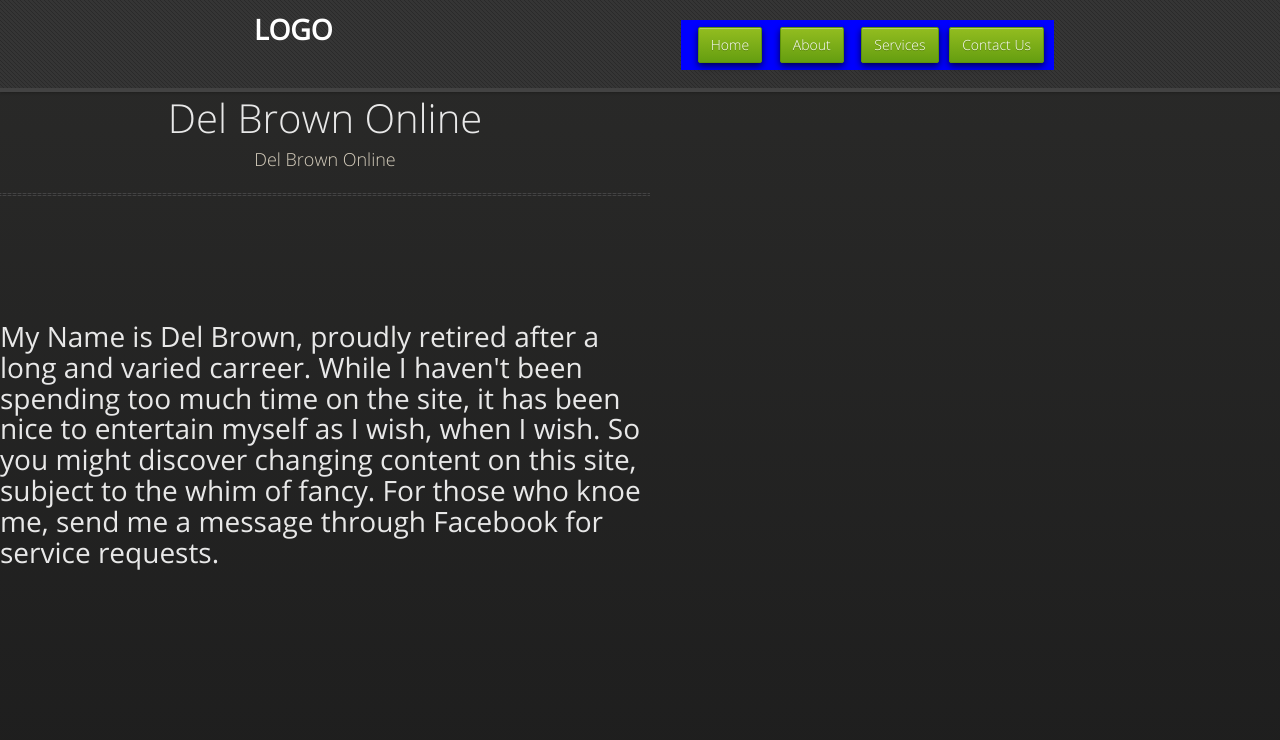
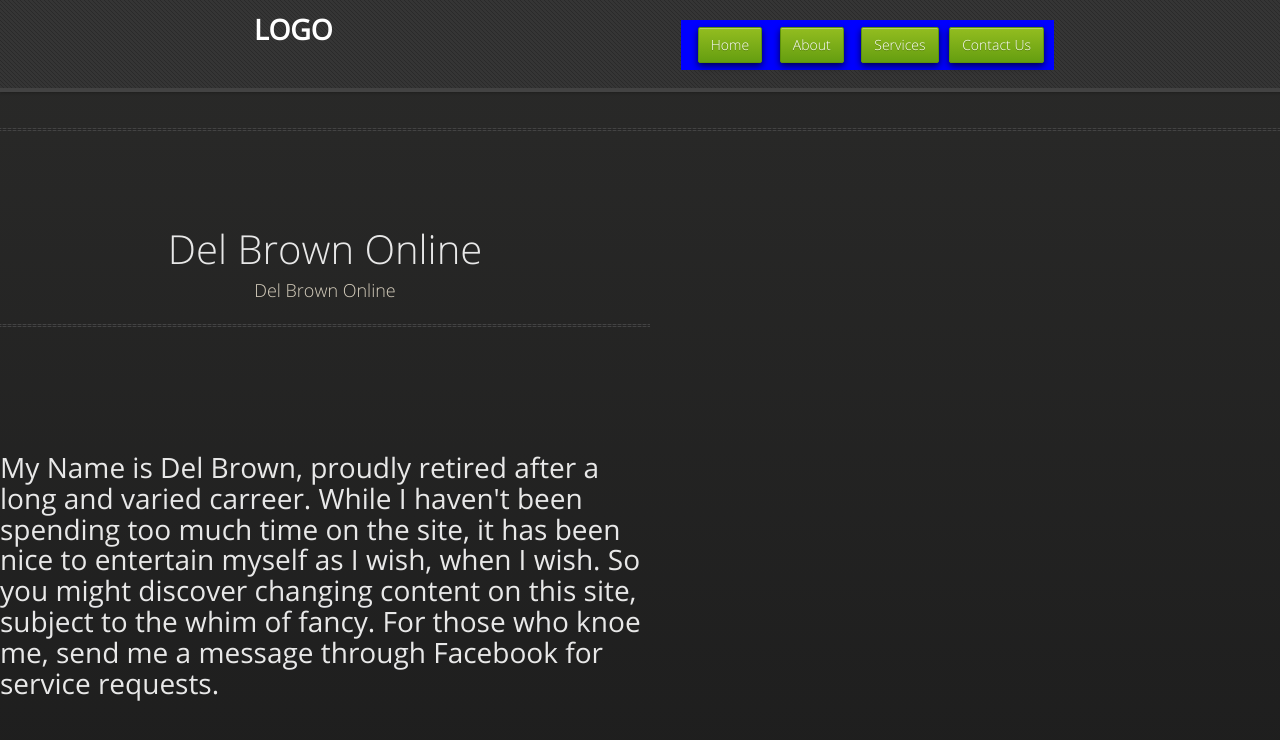
Before and after one commit to delonline/delonline.github.io, a Jekyll site: the page built from index.html, in a window 1280 px wide. Shown: the top 740 px of the page. Built offline with Jekyll 4.4.1, drawn with Linux system fonts in a browser that asks for light colours; nearby versions of some CDN libraries.

Commit message:
Update default.html

```diff
--- a/_layouts/default.html
+++ b/_layouts/default.html
@@ -1,16 +1,14 @@
 <!DOCTYPE html>
     <html>
-
-
 <head>
     <meta charset="utf-8">
     <meta http-equiv="X-UA-Compatible" content="chrome=1">
     <title>{{page.title }}</title>
-    <link rel="stylesheet" href="stylesheets/css.css">
     <link rel="stylesheet" href="stylesheets/styles.css">
     <link rel="stylesheet" href="stylesheets/pygment_trac.css">
+    <link rel="stylesheet" href="stylesheets/css.css">
     <script src="https://ajax.googleapis.com/ajax/libs/jquery/1.7.1/jquery.min.js"></script>
-    <!--<script src="javascripts/respond.js">-->
+    <script src="javascripts/respond.js">
     <script src="javascripts/js.js">
     </script>
     <!--[if lt IE 9]>
@@ -19,7 +17,7 @@
     <!--[if lt IE 8]>
     <link rel="stylesheet" href="stylesheets/ie.css">
     <![endif]-->
-    <meta name="viewport" content="width=device-width, initial-scale=1, user-scalable=no">
+    <meta name="viewport" content="width=device-width, initial-scale=1, user-scalable=yes">
 
   </head>
         <header id="header">
@@ -40,6 +38,17 @@
     </div>
   </div>
 </header>
-
+        <body>
+<hr>
+            <br>
+            <br>
+            <br>
+            <br>
+            <br>
+            <hr>
 
         {{ content }}
+        </body>
+
+        <foot>
+        </foot>
```
